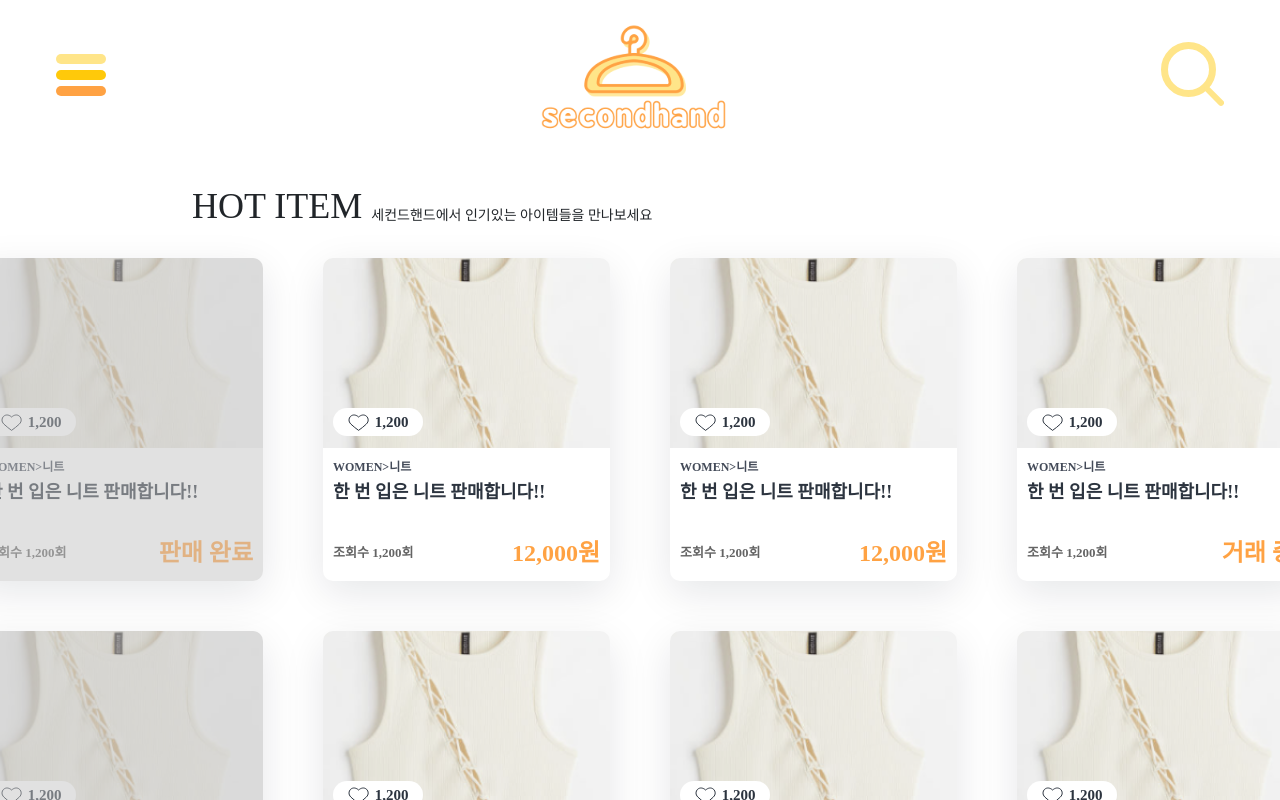
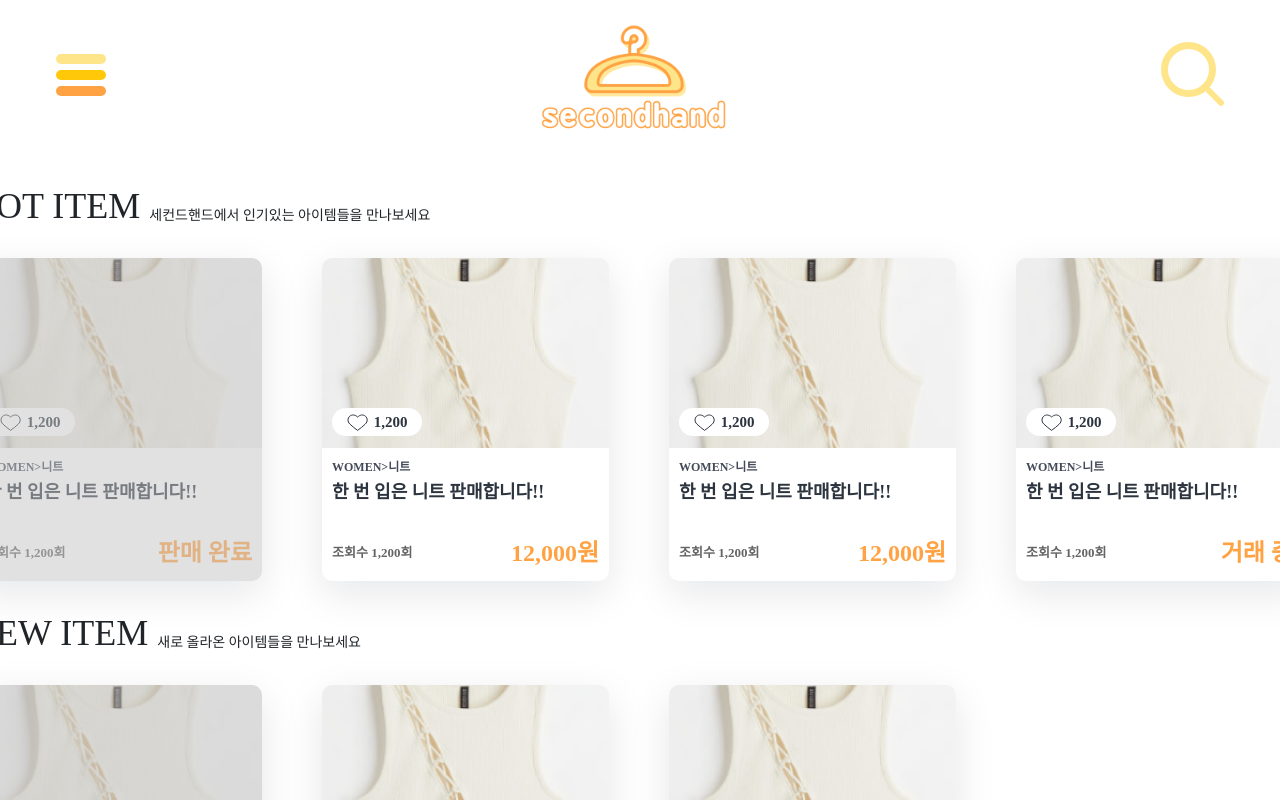
Before and after one commit to kimsangho611/Software-Engineering, a React (Create React App) app: page / in a window 1280 px wide. Built offline with nearby package versions, Linux system fonts and the light colour scheme; a web font is replaced by a local one.

Commit message:
:lipstick: 홈 화면 정렬 변경, 헤더 네비게이션 추가

```diff
--- a/src/components/layout/index.jsx
+++ b/src/components/layout/index.jsx
@@ -8,10 +8,11 @@ import {
   IC_SecondHand,
 } from "../../assets/icons";
 import classNames from "classnames";
-import { Link } from "react-router-dom";
+import { Link, useNavigate } from "react-router-dom";
 import { useState } from "react";
 
 const TopBar = ({ openSide, setOpenSide }) => {
+  const navigate = useNavigate();
   return (
     <div className={styles.topBar}>
       <button
@@ -21,10 +22,18 @@ const TopBar = ({ openSide, setOpenSide }) => {
       >
         <IC_Hamburger_Bar />
       </button>
-      <button type="button" className={styles.topBarBtn}>
+      <button
+        type="button"
+        className={styles.topBarBtn}
+        onClick={() => navigate("/")}
+      >
         <IC_Logo />
       </button>
-      <button type="button" className={styles.topBarBtn}>
+      <button
+        type="button"
+        className={styles.topBarBtn}
+        onClick={() => navigate("/search")}
+      >
         <IC_Search />
       </button>
     </div>
--- a/src/pages/home/home.css
+++ b/src/pages/home/home.css
@@ -6,7 +6,7 @@
 }
 .homeTitle {
   display: flex;
-  width: 80%;
+  width: 1340px;
   align-items: flex-end;
 }
 
@@ -25,6 +25,8 @@
 }
 .productOneLine {
   display: flex;
+  width: 1390px;
   margin-top: 25px;
   margin-bottom: 25px;
+  justify-content: flex-start;
 }
--- a/src/pages/home/home.jsx
+++ b/src/pages/home/home.jsx
@@ -54,6 +54,14 @@ const Home = () => {
               state={"거래 중"}
             />
           </div>
+        </section>
+        <section className="hotNewItem">
+          <div className="homeTitle">
+            <span className="mainTitle">NEW ITEM</span>
+            <span className="smallTitle">
+              새로 올라온 아이템들을 만나보세요
+            </span>
+          </div>
           <div className="productOneLine">
             <ProductBlock
               img={ClothesImg}
@@ -83,23 +91,6 @@ const Home = () => {
               view={"1200"}
               price={"12000"}
             />
-            <ProductBlock
-              img={ClothesImg}
-              like={"1200"}
-              firstCate={"WOMEN"}
-              secondCate={"니트"}
-              title={"한 번 입은 니트 판매합니다!!"}
-              view={"1200"}
-              price={"12000"}
-            />
-          </div>
-        </section>
-        <section className="hotNewItem">
-          <div className="homeTitle">
-            <span className="mainTitle">NEW ITEM</span>
-            <span className="smallTitle">
-              새로 올라온 아이템들을 만나보세요
-            </span>
           </div>
         </section>
       </Layout>
```
